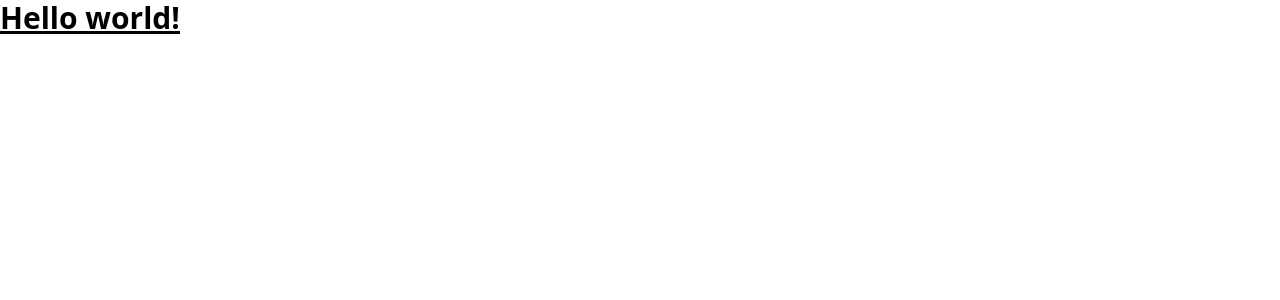
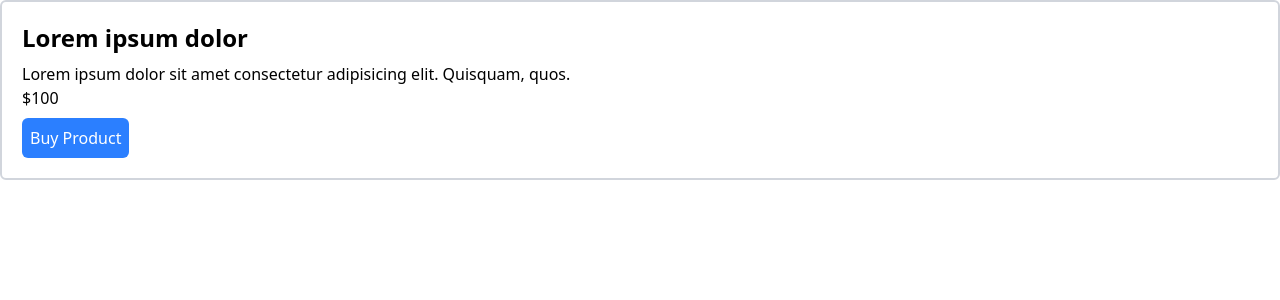
Before and after one commit to alekspanteli/angular-app, an Angular app: page / in a window 1280 px wide. Shown: the top 300 px of the page. Built offline with nearby package versions, Linux system fonts and the light colour scheme.

Commit message:
Implement Catalog component and update app structure
- Replaced "Hello world!" message in app.html with <app-catalog/> component.
- Added Catalog component with its HTML, CSS, and test files.
- Updated app.ts to import the Catalog component.

```diff
--- a/src/app/app.html
+++ b/src/app/app.html
@@ -1,3 +1 @@
-<h1 class="text-3xl font-bold underline">
-  Hello world!
-</h1>
+<app-catalog/>
--- a/src/app/app.ts
+++ b/src/app/app.ts
@@ -1,9 +1,10 @@
 import { Component, signal } from '@angular/core';
 import { RouterOutlet } from '@angular/router';
+import { Catalog } from './catalog/catalog';
 
 @Component({
   selector: 'app-root',
-  imports: [RouterOutlet],
+  imports: [RouterOutlet, Catalog],
   templateUrl: './app.html',
   styleUrl: './app.css'
 })
--- /dev/null
+++ b/src/app/catalog/catalog.html
@@ -0,0 +1,10 @@
+<ul>
+    <li>
+        <article class="border-2 border-gray-300 rounded-md p-5">
+            <h2 class="text-2xl font-bold mb-2">Lorem ipsum dolor</h2>
+            <p>Lorem ipsum dolor sit amet consectetur adipisicing elit. Quisquam, quos.</p>
+            <p class="mb-2">$100</p>
+            <button class="bg-blue-500 text-white p-2 rounded-md cursor-pointer">Buy Product</button>
+        </article>
+    </li>
+</ul>
```
Also changed, not shown: src/app/catalog/catalog.ts (added, +11 -0 lines), src/app/catalog/catalog.css (added), 1 other file (tests, documents, lock files or other folders).
